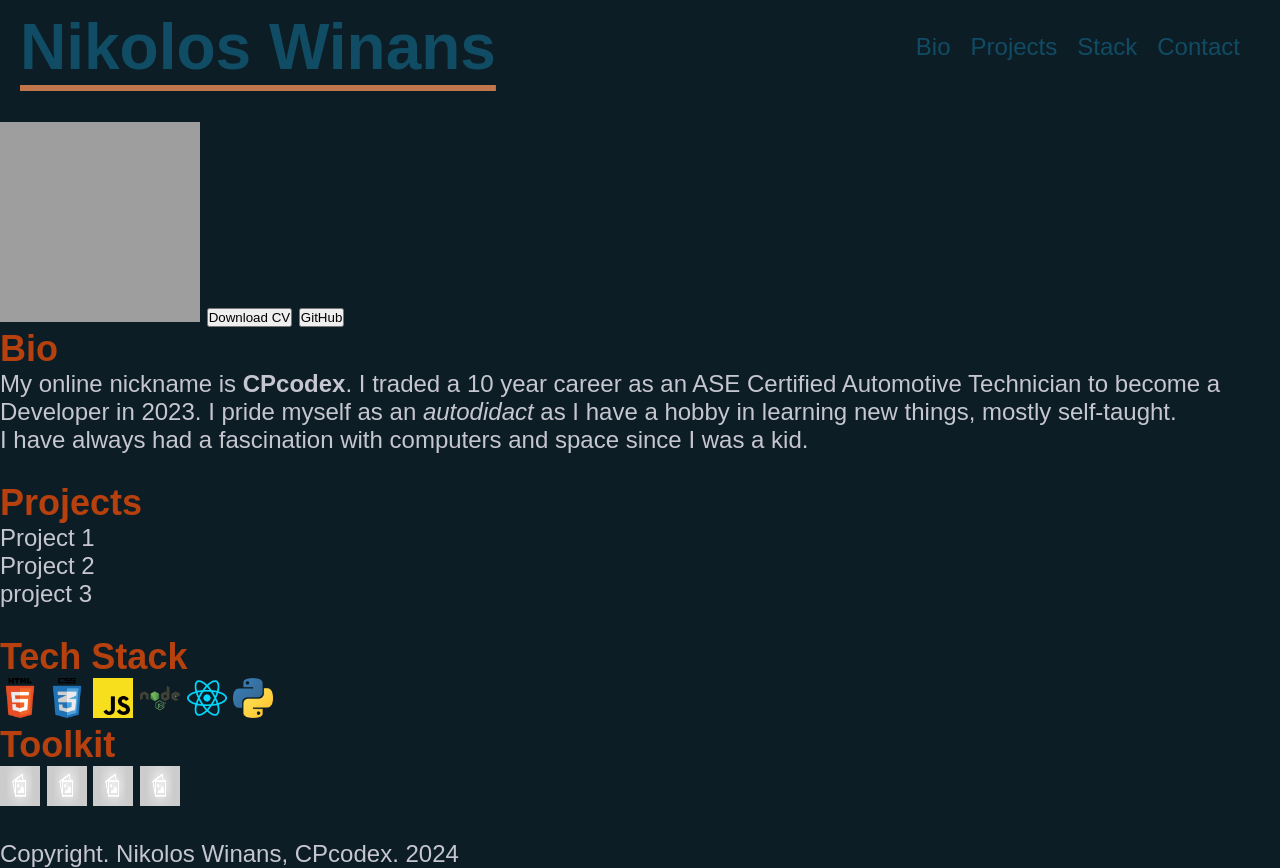
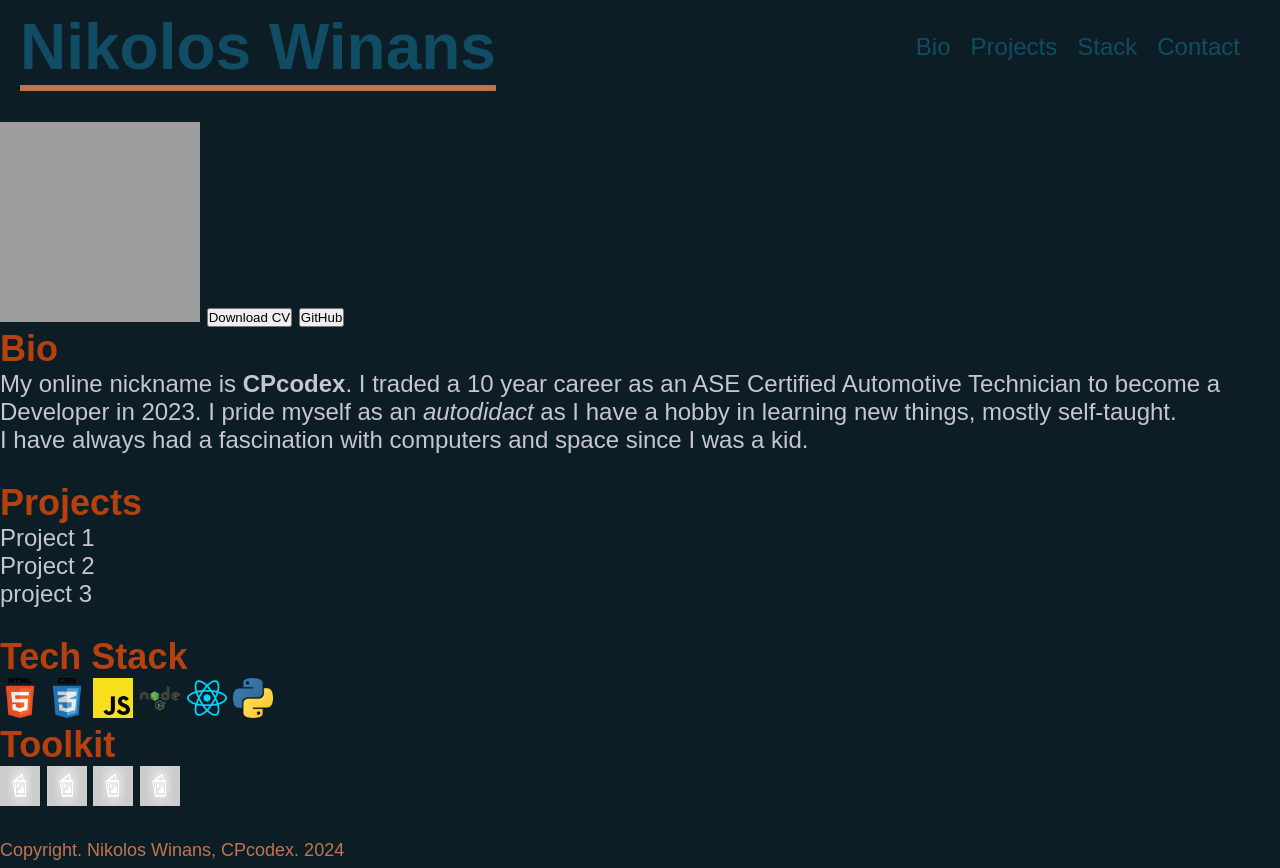
Before and after one commit to cpcodex/Basic-Portfolio, a plain HTML site: page index.html in a window 1280 px wide. Drawn offline with Linux system fonts and the light colour scheme; grey boxes are pictures that could not be loaded; a web font is replaced by a local one.

Commit message:
update text

```diff
--- a/assets/style.css
+++ b/assets/style.css
@@ -9,6 +9,7 @@
   --color4: #d59d80;
   --color5: #c0754d;
   --color6: #b6410f;
+  --color7: #4a4150;
 }
 html {
   scroll-behavior: smooth;
@@ -28,6 +29,10 @@ body {
 }
 h2 {
   color: var(--color6);
+}
+footer {
+  color: var(--color5);
+  font-size: 18px;
 }
 
 /* Navbar */
@@ -53,14 +58,7 @@ nav,
   text-decoration-color: var(--color5);
   text-underline-offset: 1rem;
 }
-/* #name:hover {
-  color: var(--color3);
-  text-decoration: underline;
-  text-decoration-color: var(--color5);
-  text-underline-offset: 1rem;
-} */
 a {
-  /* color: black; */
   color: var(--color2);
   text-decoration: none;
   text-decoration-color: var(--color5);
```
